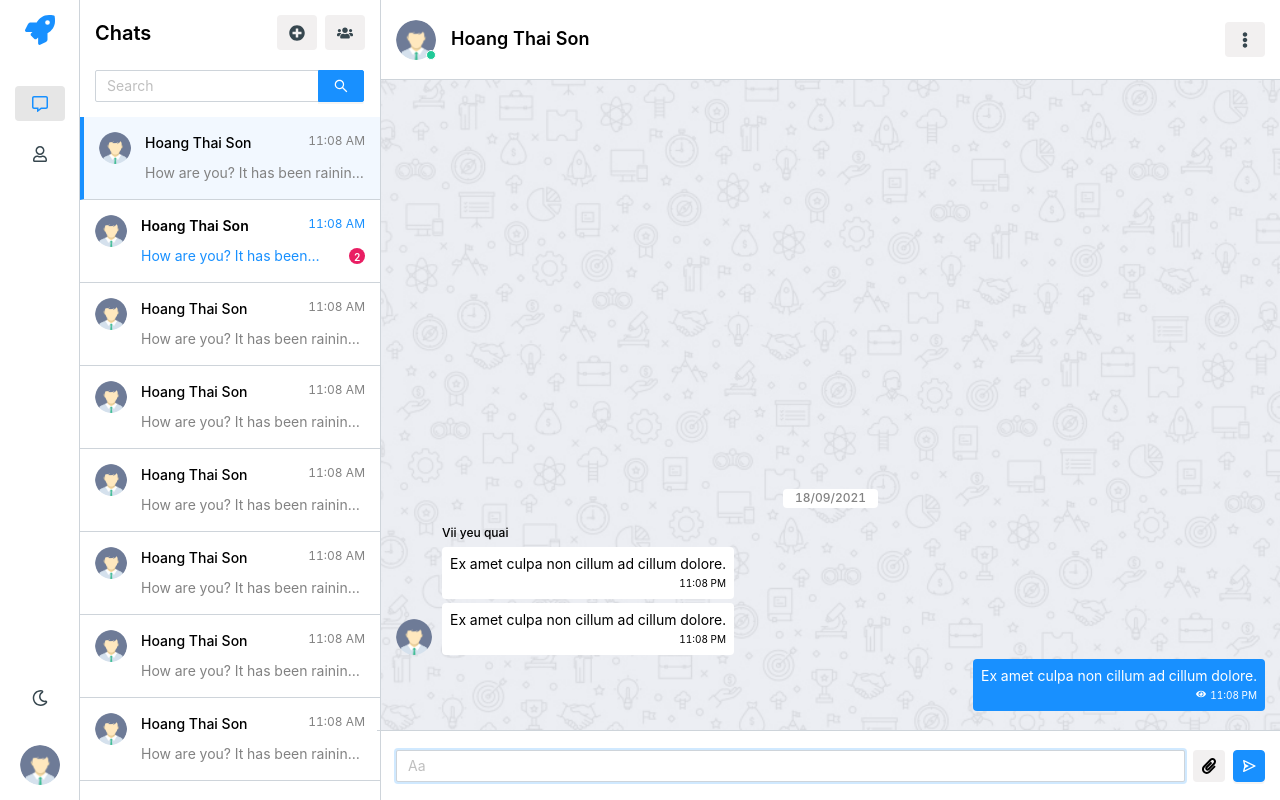
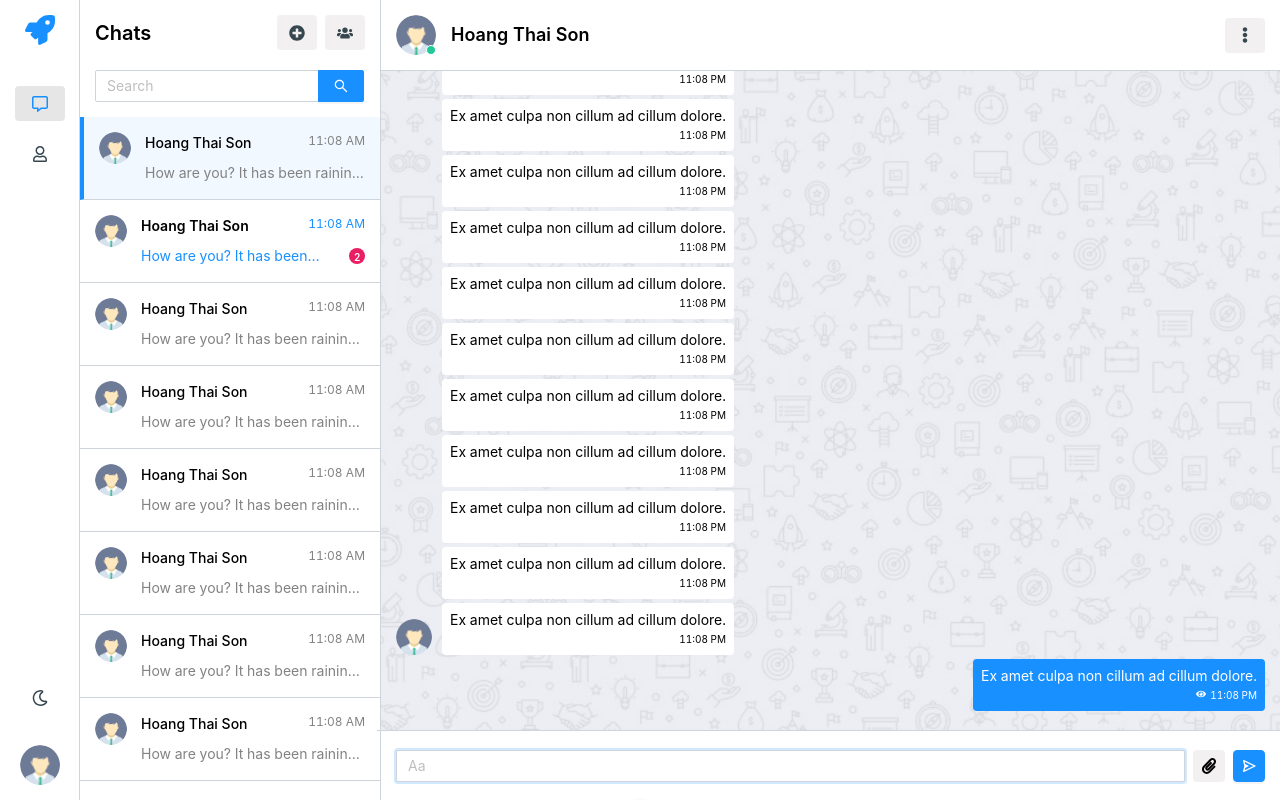
Before and after one commit to sonht1109/LTM-PTIT_4th, a React (Create React App) app in the folder chat-app-react/: page /c/0 in a window 1280 px wide. Built offline with nearby package versions, Linux system fonts and the light colour scheme.

Commit message:
add scroll to bottom

```diff
--- a/chat-app-react/src/containers/Chat/ChatContainer/MainChatContainer/ChatBody.tsx
+++ b/chat-app-react/src/containers/Chat/ChatContainer/MainChatContainer/ChatBody.tsx
@@ -1,20 +1,82 @@
+import { Divider } from "antd";
+import { useEffect, useRef } from "react";
+import { FaArrowDown } from "react-icons/fa";
 import { SChatBody } from "../styles";
 import ChatFooter from "./ChatFooter";
 import Message from "./Message";
 
 export default function ChatBody() {
+  const bodyRef = useRef(null);
+  const scrollButtonRef = useRef(null);
+
+  // scroll events
+  useEffect(() => {
+    const bodyRefCurrent = bodyRef.current as any;
+    if (bodyRefCurrent) {
+      bodyRefCurrent.addEventListener("scroll", (e: any) => {
+        const scrollTop = e.target.scrollTop;
+        const scrollButtonCurrent = scrollButtonRef.current as any;
+        if (scrollTop <= -160) {
+          scrollButtonCurrent.classList.add("show");
+        } else {
+          scrollButtonCurrent.classList.remove("show");
+        }
+      });
+    }
+  }, []);
+
+  const scrollToBottom = () => {
+    if (bodyRef.current) {
+      const bodyRefCurrent = bodyRef.current as any;
+      // bodyRefCurrent.scrollTop = bodyRefCurrent.scrollHeight
+      if (bodyRefCurrent.scrollTop) {
+        bodyRefCurrent.scrollTo({
+          behavior: "smooth",
+          top: 0,
+        });
+      }
+    }
+  };
+
+  useEffect(() => {
+    scrollToBottom();
+  });
+
+  // end scroll events
+
   return (
     <>
-      <SChatBody>
+      <SChatBody ref={bodyRef}>
         <div className="top"></div>
 
         <Message fromMe={true} />
 
         <Message isLast />
+        <Message />
+        <Message />
+        <Message />
+        <Message />
+        <Message />
+        <Message />
+        <Message />
+        <Message />
+        <Message />
+        <Message />
+        <Message />
+        <Message />
+        <Message />
+        <Message />
         <Message isFirst />
+        <Divider>18/09/2021</Divider>
 
         <div className="bottom"></div>
-
+        <div
+          className="scroll-button"
+          ref={scrollButtonRef}
+          onClick={scrollToBottom}
+        >
+          <FaArrowDown color="white" size={16} />
+        </div>
       </SChatBody>
       <ChatFooter />
     </>
--- a/chat-app-react/src/containers/Chat/ChatContainer/MainChatContainer/Message.tsx
+++ b/chat-app-react/src/containers/Chat/ChatContainer/MainChatContainer/Message.tsx
@@ -1,4 +1,4 @@
-import { Avatar, Divider, Dropdown, Menu } from "antd";
+import { Avatar, Dropdown, Menu } from "antd";
 import React, { Dispatch, SetStateAction, useContext } from "react";
 import { FaEye, FaRegLaughSquint } from "react-icons/fa";
 import { ReactsContext } from "src/common/context/ReactContext";
@@ -24,7 +24,6 @@ export default function Message({
   }
 
   return (
-    <>
     <Dropdown
       overlay={overlay(setMessageId, handleReplying)}
       trigger={["contextMenu"]}
@@ -46,10 +45,6 @@ export default function Message({
         </div>
       </SMessage>
     </Dropdown>
-    {
-      isFirst && <Divider>18/09/2021</Divider>
-    }
-    </>
   );
 }
 
--- a/chat-app-react/src/containers/Chat/ChatContainer/styles.ts
+++ b/chat-app-react/src/containers/Chat/ChatContainer/styles.ts
@@ -26,7 +26,7 @@ export const SChatHeader = styled.div`
   .avt {
     position: relative;
     margin-right: 15px;
-    @media(max-width: 991px) {
+    @media (max-width: 991px) {
       display: none;
     }
   }
@@ -55,16 +55,36 @@ export const SChatBody = styled.div`
   overflow-y: auto;
   padding: 15px;
 
+  .scroll-button {
+    position: fixed;
+    bottom: -30px;
+    width: 30px;
+    height: 30px;
+    border-radius: 15px;
+    left: calc(50% - 15px);
+    z-index: 10;
+    background-color: ${(props) => props.theme.theme.logo};
+    cursor: pointer;
+    padding-top: 7px;
+    text-align: center;
+    box-shadow: 0px 3px 5px rgba(0, 0, 0, 0.3);
+    transition: 0.2s;
+    &.show {
+      bottom: 80px;
+    }
+  }
+
   .ant-divider-horizontal {
-    &:after, &:before {
+    &:after,
+    &:before {
       border: none;
     }
   }
 
   .ant-divider-inner-text {
-    border-color: ${props => props.theme.theme.border};
-    color: ${props => props.theme.theme.text.sub};
-    background-color: ${props => props.theme.theme.bg.main};
+    border-color: ${(props) => props.theme.theme.border};
+    color: ${(props) => props.theme.theme.text.sub};
+    background-color: ${(props) => props.theme.theme.bg.main};
     font-size: 12px;
     border-radius: 4px;
   }
@@ -72,7 +92,6 @@ export const SChatBody = styled.div`
   @media (max-width: 575px) {
     padding: 15px 5px;
   }
-
 
   ${(props) =>
     mixinsScrollBar(
```
Also changed, not shown: 12 other files (tests, documents, lock files or other folders).
